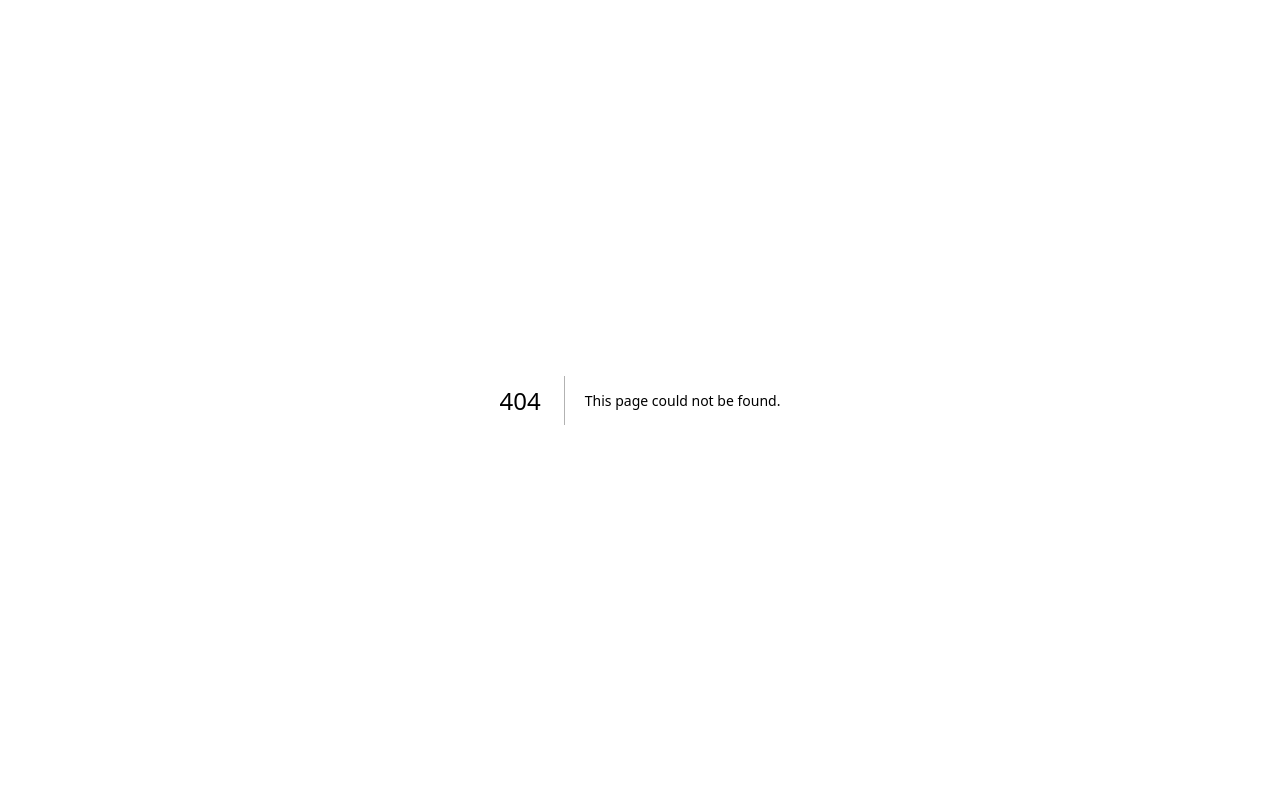
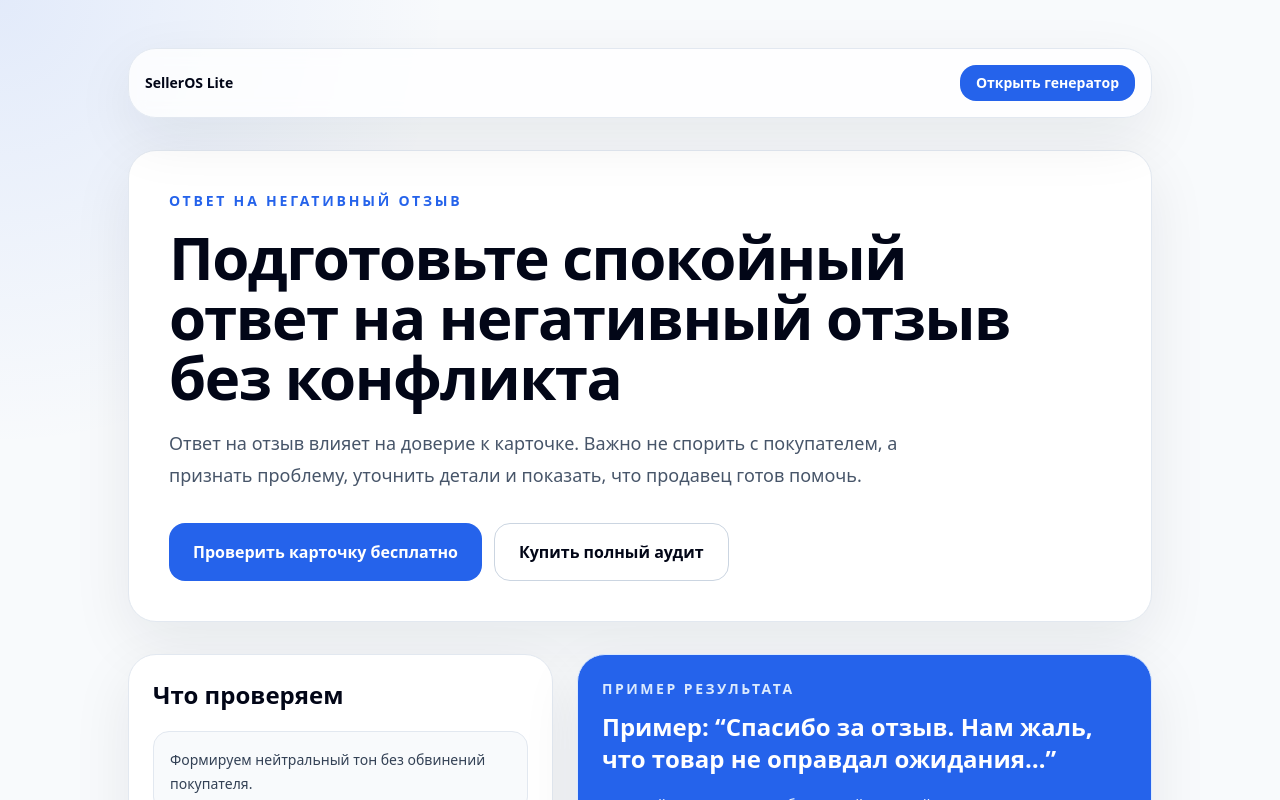
Before and after one commit to TerraTectra/AutoMoney, a Next.js app: page /otvet-na-negativnyy-otzyv in a window 1280 px wide. Before the commit this address had no page. Shown: the top 800 px of the page. Built offline with nearby package versions, Linux system fonts and the light colour scheme.

Commit message:
Add SEO page for negative review replies

```diff
--- /dev/null
+++ b/app/otvet-na-negativnyy-otzyv/page.tsx
@@ -0,0 +1,25 @@
+import SeoToolPage from '@/components/SeoToolPage';
+
+export const metadata = {
+  title: 'Ответ на негативный отзыв для маркетплейса — SellerOS Lite',
+  description:
+    'Сгенерируйте корректный ответ на негативный отзыв для Ozon, Wildberries и Яндекс Маркета: спокойно, по делу и без конфликта.'
+};
+
+export default function NegativeReviewReplyPage() {
+  return (
+    <SeoToolPage
+      eyebrow="Ответ на негативный отзыв"
+      title="Подготовьте спокойный ответ на негативный отзыв без конфликта"
+      description="Ответ на отзыв влияет на доверие к карточке. Важно не спорить с покупателем, а признать проблему, уточнить детали и показать, что продавец готов помочь."
+      bullets={[
+        'Формируем нейтральный тон без обвинений покупателя.',
+        'Добавляем уточняющий вопрос, чтобы перевести конфликт в решение.',
+        'Показываем будущим покупателям, что продавец реагирует на проблемы.',
+        'Готовим шаблон, который можно адаптировать под разные типы жалоб.'
+      ]}
+      exampleTitle="Пример: “Спасибо за отзыв. Нам жаль, что товар не оправдал ожидания…”"
+      exampleBody="Хороший ответ не должен быть сухой отпиской. Он признаёт опыт покупателя, предлагает уточнить проблему и показывает, что магазин контролирует качество. Это снижает недоверие у будущих покупателей карточки."
+    />
+  );
+}
```
